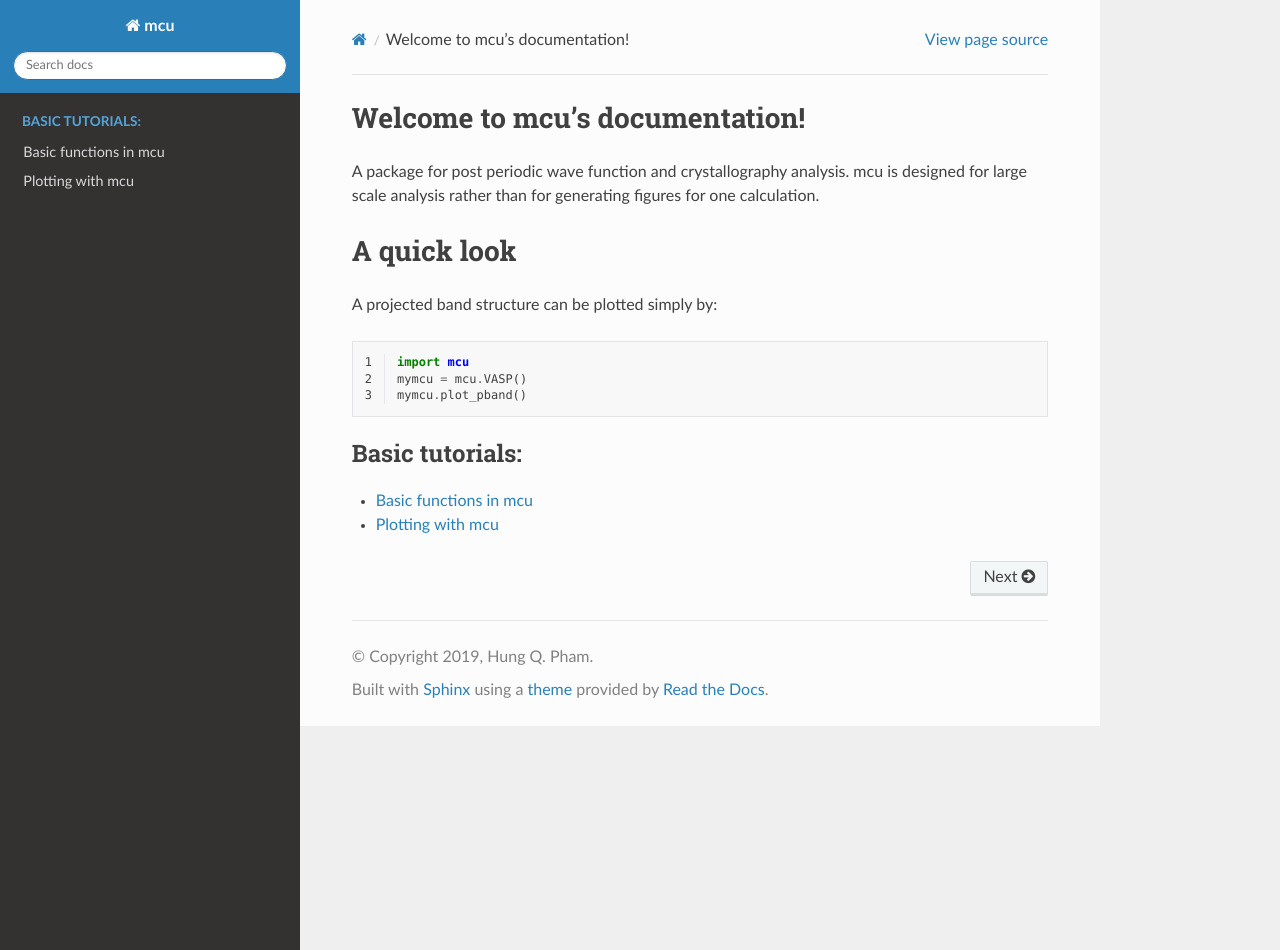
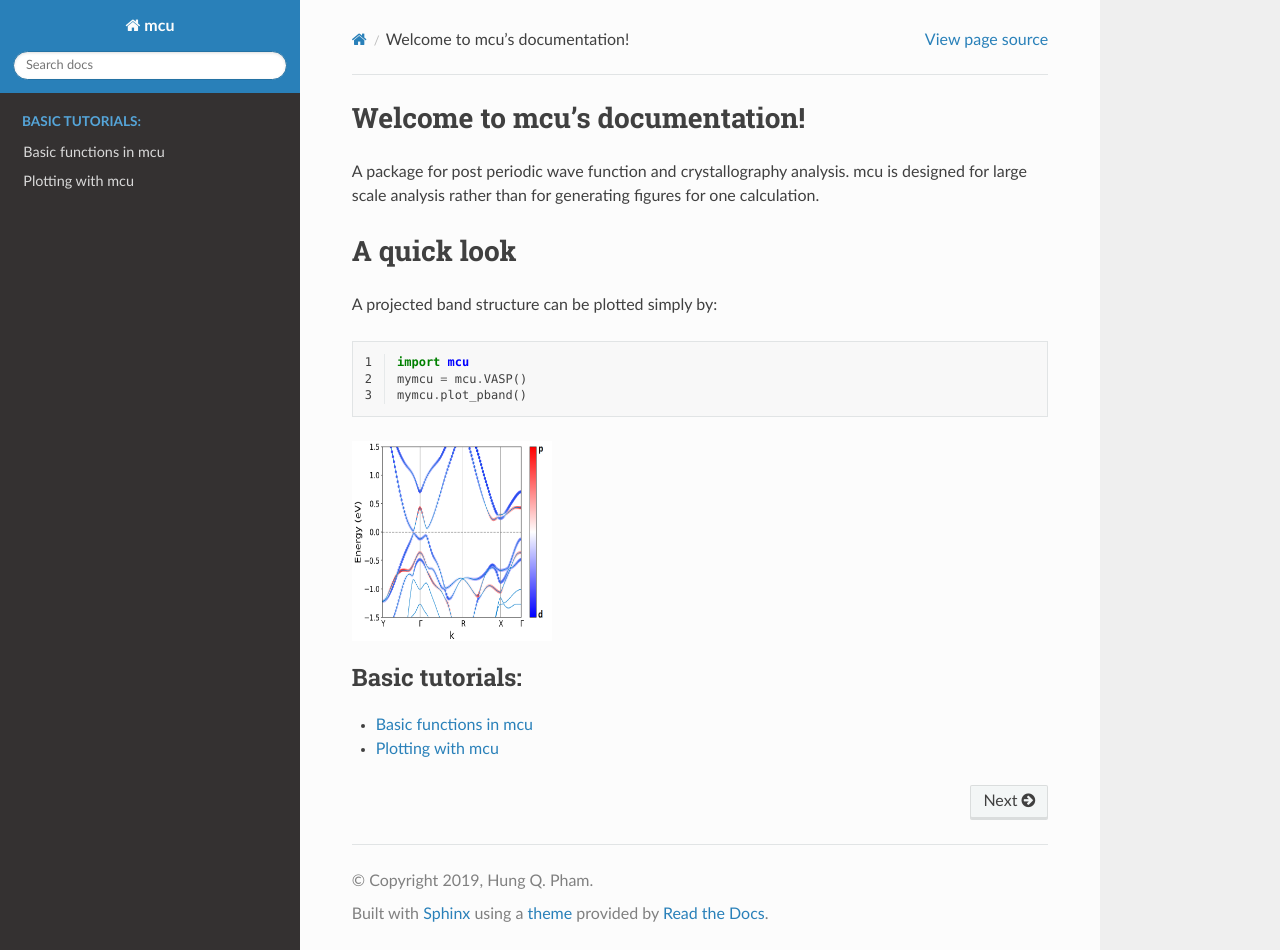
Before and after one commit to hungpham2017/mcu, a Sphinx documentation site: the page built from docs/source/index.rst, in a window 1280 px wide and 950 px high. Built offline with Sphinx 7.4.7 and the Read the Docs theme 2.0.0, drawn with Linux system fonts in a browser that asks for light colours.

Commit message:
Adding pages

```diff
--- a/docs/source/index.rst
+++ b/docs/source/index.rst
@@ -17,6 +13,10 @@ A projected band structure can be plotted simply by:
    mymcu = mcu.VASP()
    mymcu.plot_pband()
 
+.. image:: ../image/MoS2.png
+   :width: 200px
+   :height: 200px
+   :scale: 100 %
 
 .. toctree::
    :maxdepth: 2
```
Also changed, not shown: other parts of docs/source/index.rst (+0 -4 lines), docs/image/DOS.png (deleted), docs/image/MoS2.png (added), 5 other files.
